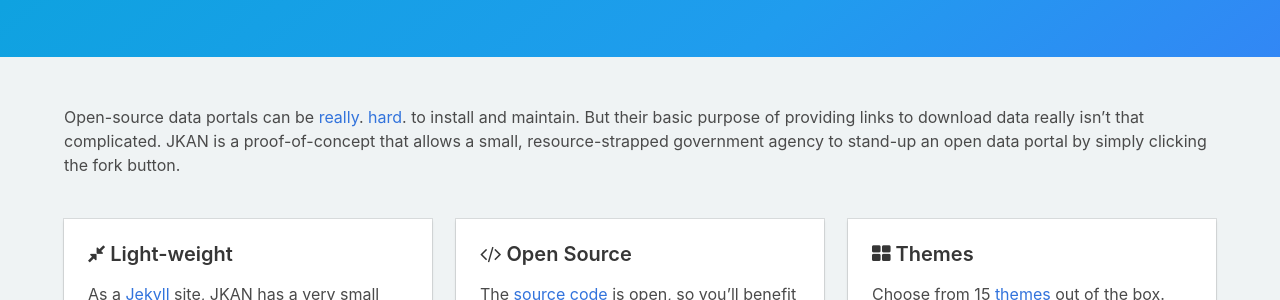
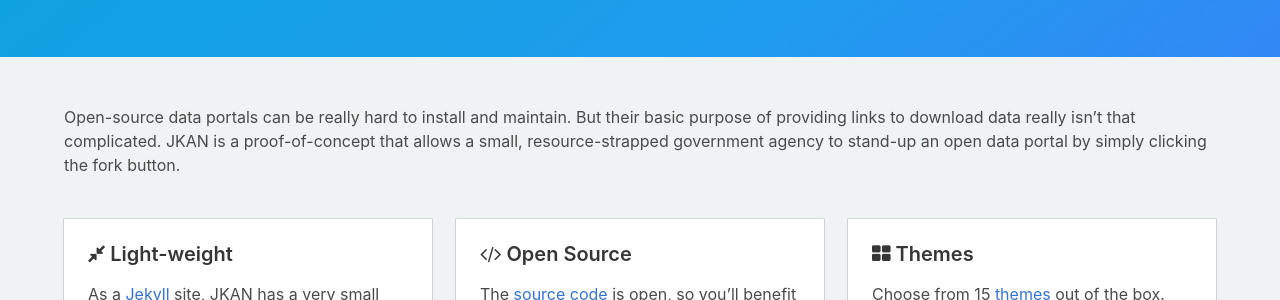
Before and after one commit to timwis/jkan-website, a Jekyll site: the page built from index.md, in a window 1280 px wide and 900 px high. Shown: the part 418-718 px from the top of the window. Built offline with Jekyll 4.4.1, drawn with Linux system fonts in a browser that asks for light colours; nearby versions of some CDN libraries; comment, search, counter and statistics services are not loaded; part of the change alters nothing that is shown.

```diff
--- a/index.md
+++ b/index.md
@@ -1,10 +1,7 @@
 ---
 layout: default
 ---
-Open-source data portals can be
-[really](https://twitter.com/waldojaquith/status/282599673569619969).
-[hard](https://twitter.com/chris_whong/status/669207423719235584).
-to install and maintain. But their basic purpose of providing links to download data really isn't that complicated. JKAN is a proof-of-concept that allows a small, resource-strapped government agency to stand-up an open data portal by simply clicking the fork button.
+Open-source data portals can be really hard to install and maintain. But their basic purpose of providing links to download data really isn't that complicated. JKAN is a proof-of-concept that allows a small, resource-strapped government agency to stand-up an open data portal by simply clicking the fork button.
 
 {% include feature-cards.html %}
 
```
